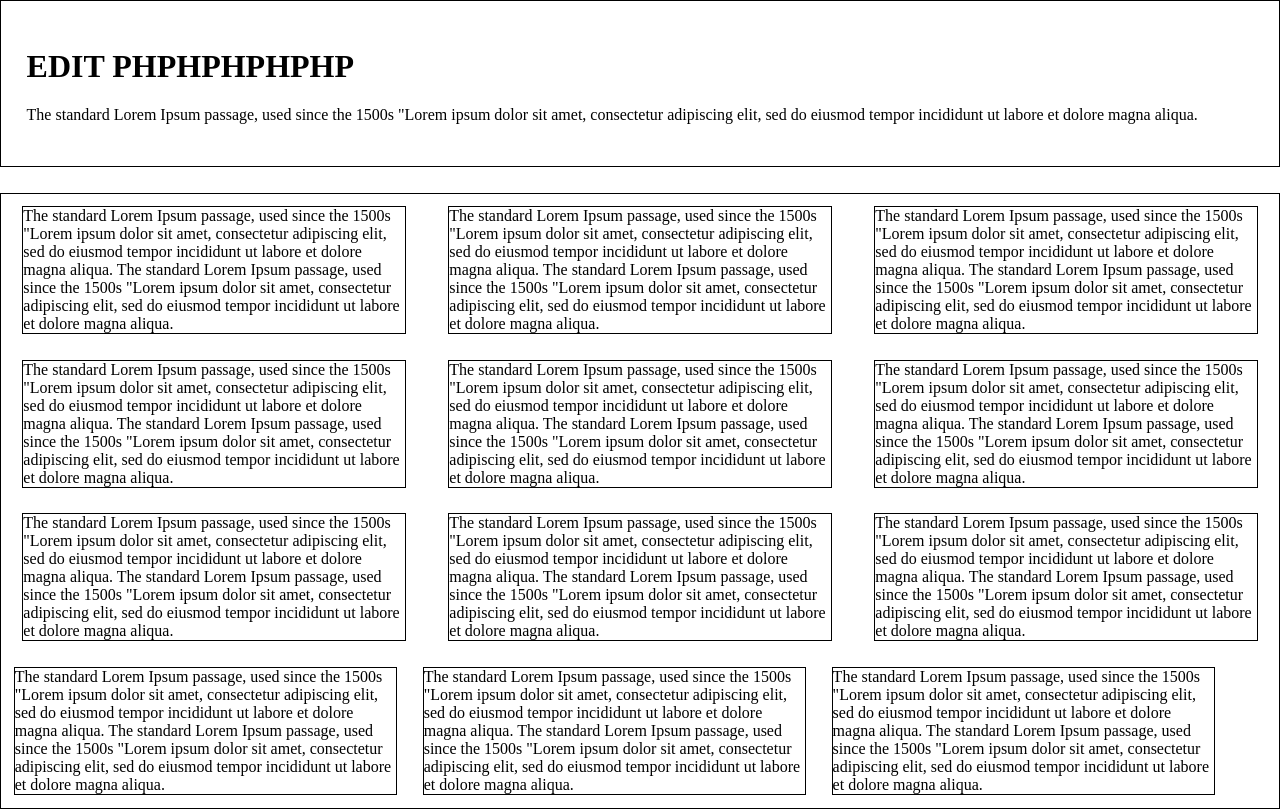
After one commit to cpaweb2017/beerbinder, a PHP site: page /edit.php in a window 1280 px wide. The commit adds this page. Run offline with PHP 8.4, Linux system fonts and the light colour scheme; a stand-in replaces the project's code that opens the database connection.

Commit message:
10/03 - 16/03 Changes

```diff
--- /dev/null
+++ b/css/styles.css
@@ -0,0 +1,160 @@
+/* ==========================================================================
+   GENERAL STLYES
+   ========================================================================== */
+
+* {
+	box-sizing: border-box;
+}
+
+body {
+  display: flex;
+  flex-direction: column;
+  margin: 0px;
+}
+
+a {
+	cursor: pointer;
+}
+
+/* ==========================================================================
+   NAVIGATION BAR
+   ========================================================================== */
+
+
+.nav-left-main {
+    display: flex;
+    flex-direction: column;
+    padding: 2%;
+    flex-basis: 20%;
+    background-color: #000;
+    color: #fff;
+    height: 100vh;
+}
+
+.nav-logo {
+	flex-basis: 20%;
+}
+
+.logo {
+	height: 50px;
+	width: 50px;
+	background-color: #fff;
+}
+
+.nav-links {
+	flex-basis: 30%;
+
+}
+
+.nav-btm {
+	flex-basis: 50%;
+	display: flex;
+    justify-content: flex-end;
+    flex-direction: column;
+}
+
+.wrapper {
+  display: flex;
+  flex-direction: column;
+  flex-grow: 1;
+  justify-content: space-around;
+  border: 1px solid black;
+}
+
+.home-cont {
+	display: flex;
+	flex-wrap: wrap;
+	max-height: 100vh;
+}
+
+.menu-left {
+	flex-basis: 20%;
+	background-color: #000;
+	color: #fff;
+	height: 100vh;
+	padding: 2%;
+}
+
+.text-right {
+	flex-basis: 80%;
+  	display: flex;
+  	flex-direction: column;
+  	padding: 1.5%;
+}
+
+.title-container {
+	border: 1px solid black;
+	padding: 2%;
+	flex-basis: 30%;
+	margin-bottom: 2%;
+}
+
+.beer-scroll-cont {
+	overflow-y: auto;
+	flex-basis: 70%;
+	border: 1px solid black;
+	display: flex;
+	flex-wrap: wrap;
+	justify-content: space-around;
+}
+
+.beer-scroll-cont:after {
+	content: "";
+	flex: auto;
+}
+
+/* ==========================================================================
+   BEER BLOCKS
+   ========================================================================== */
+
+.beer-block {
+	margin: 1%;
+	flex-basis: 30%;
+	border: 1px solid black;
+}
+
+.beer-title {
+	padding: 0% 4%;
+}
+
+.beer-info-container,
+.beer-description-container {
+	display: flex;
+	flex-wrap: wrap;
+}
+
+.beer-info-class {
+	flex-basis: 25%;
+	flex-grow: 1;
+	border: 1px solid black;
+	padding: 3%;
+}
+
+.beer-desc-class {
+	flex-grow: 1;
+	padding: 4%;
+}
+
+.beer-image {
+	flex-basis: 30%;
+}
+
+.beer-text {
+	flex-basis: 60%;
+}
+
+/* ==========================================================================
+   FORM
+   ========================================================================== */
+
+.form-container {
+    margin: 2%;
+    border: 1px solid black;
+    width: 100%;
+    padding: 2% 5%;
+}
+
+.form-container input,
+.form-container textarea {
+	width: 100%;
+}
--- /dev/null
+++ b/edit.php
@@ -0,0 +1,78 @@
+<?php session_start() ?>
+<!DOCTYPE html>
+<html lang="en">
+<head>
+	<meta charset="UTF-8">
+	<title>Beer Binder</title>
+	<link rel="stylesheet" href="css/styles.css">
+
+</head>
+<body>
+	<div class="title-container">
+		<h1> EDIT PHPHPHPHPHP </h1>
+		<p>The standard Lorem Ipsum passage, used since the 1500s
+		"Lorem ipsum dolor sit amet, consectetur adipiscing elit, sed do eiusmod tempor incididunt ut labore et dolore magna aliqua. </p>
+	</div>
+	<div class="beer-scroll-cont">
+		<div class="beer-block">
+			The standard Lorem Ipsum passage, used since the 1500s
+			"Lorem ipsum dolor sit amet, consectetur adipiscing elit, sed do eiusmod tempor incididunt ut labore et dolore magna aliqua. The standard Lorem Ipsum passage, used since the 1500s
+			"Lorem ipsum dolor sit amet, consectetur adipiscing elit, sed do eiusmod tempor incididunt ut labore et dolore magna aliqua.
+		</div>
+		<div class="beer-block">
+			The standard Lorem Ipsum passage, used since the 1500s
+			"Lorem ipsum dolor sit amet, consectetur adipiscing elit, sed do eiusmod tempor incididunt ut labore et dolore magna aliqua. The standard Lorem Ipsum passage, used since the 1500s
+			"Lorem ipsum dolor sit amet, consectetur adipiscing elit, sed do eiusmod tempor incididunt ut labore et dolore magna aliqua.
+		</div>
+		<div class="beer-block">
+			The standard Lorem Ipsum passage, used since the 1500s
+			"Lorem ipsum dolor sit amet, consectetur adipiscing elit, sed do eiusmod tempor incididunt ut labore et dolore magna aliqua. The standard Lorem Ipsum passage, used since the 1500s
+			"Lorem ipsum dolor sit amet, consectetur adipiscing elit, sed do eiusmod tempor incididunt ut labore et dolore magna aliqua.
+		</div>
+		<div class="beer-block">
+			The standard Lorem Ipsum passage, used since the 1500s
+			"Lorem ipsum dolor sit amet, consectetur adipiscing elit, sed do eiusmod tempor incididunt ut labore et dolore magna aliqua. The standard Lorem Ipsum passage, used since the 1500s
+			"Lorem ipsum dolor sit amet, consectetur adipiscing elit, sed do eiusmod tempor incididunt ut labore et dolore magna aliqua.
+		</div>
+		<div class="beer-block">
+			The standard Lorem Ipsum passage, used since the 1500s
+			"Lorem ipsum dolor sit amet, consectetur adipiscing elit, sed do eiusmod tempor incididunt ut labore et dolore magna aliqua. The standard Lorem Ipsum passage, used since the 1500s
+			"Lorem ipsum dolor sit amet, consectetur adipiscing elit, sed do eiusmod tempor incididunt ut labore et dolore magna aliqua.
+		</div>
+		<div class="beer-block">
+			The standard Lorem Ipsum passage, used since the 1500s
+			"Lorem ipsum dolor sit amet, consectetur adipiscing elit, sed do eiusmod tempor incididunt ut labore et dolore magna aliqua. The standard Lorem Ipsum passage, used since the 1500s
+			"Lorem ipsum dolor sit amet, consectetur adipiscing elit, sed do eiusmod tempor incididunt ut labore et dolore magna aliqua.
+		</div>
+		<div class="beer-block">
+			The standard Lorem Ipsum passage, used since the 1500s
+			"Lorem ipsum dolor sit amet, consectetur adipiscing elit, sed do eiusmod tempor incididunt ut labore et dolore magna aliqua. The standard Lorem Ipsum passage, used since the 1500s
+			"Lorem ipsum dolor sit amet, consectetur adipiscing elit, sed do eiusmod tempor incididunt ut labore et dolore magna aliqua.
+		</div>
+		<div class="beer-block">
+			The standard Lorem Ipsum passage, used since the 1500s
+			"Lorem ipsum dolor sit amet, consectetur adipiscing elit, sed do eiusmod tempor incididunt ut labore et dolore magna aliqua. The standard Lorem Ipsum passage, used since the 1500s
+			"Lorem ipsum dolor sit amet, consectetur adipiscing elit, sed do eiusmod tempor incididunt ut labore et dolore magna aliqua.
+		</div>
+		<div class="beer-block">
+			The standard Lorem Ipsum passage, used since the 1500s
+			"Lorem ipsum dolor sit amet, consectetur adipiscing elit, sed do eiusmod tempor incididunt ut labore et dolore magna aliqua. The standard Lorem Ipsum passage, used since the 1500s
+			"Lorem ipsum dolor sit amet, consectetur adipiscing elit, sed do eiusmod tempor incididunt ut labore et dolore magna aliqua.
+		</div>
+		<div class="beer-block">
+			The standard Lorem Ipsum passage, used since the 1500s
+			"Lorem ipsum dolor sit amet, consectetur adipiscing elit, sed do eiusmod tempor incididunt ut labore et dolore magna aliqua. The standard Lorem Ipsum passage, used since the 1500s
+			"Lorem ipsum dolor sit amet, consectetur adipiscing elit, sed do eiusmod tempor incididunt ut labore et dolore magna aliqua.
+		</div>
+		<div class="beer-block">
+			The standard Lorem Ipsum passage, used since the 1500s
+			"Lorem ipsum dolor sit amet, consectetur adipiscing elit, sed do eiusmod tempor incididunt ut labore et dolore magna aliqua. The standard Lorem Ipsum passage, used since the 1500s
+			"Lorem ipsum dolor sit amet, consectetur adipiscing elit, sed do eiusmod tempor incididunt ut labore et dolore magna aliqua.
+		</div>
+		<div class="beer-block">
+			The standard Lorem Ipsum passage, used since the 1500s
+			"Lorem ipsum dolor sit amet, consectetur adipiscing elit, sed do eiusmod tempor incididunt ut labore et dolore magna aliqua. The standard Lorem Ipsum passage, used since the 1500s
+			"Lorem ipsum dolor sit amet, consectetur adipiscing elit, sed do eiusmod tempor incididunt ut labore et dolore magna aliqua.
+		</div>
+	</div>
+</body>
--- a/includes/login.php
+++ b/includes/login.php
@@ -1,4 +1,4 @@
-<?php
+<!-- <?php
 session_start();
 if (isset($_POST['submit'])) {
 	include_once 'db-conn.php';
@@ -47,4 +47,4 @@ if (isset($_POST['submit'])) {
 } else {
 	header("Location: ../index.php?login=error");
 	exit();
-}
+} -->
```
Also changed, not shown: add.php (added, +50 -0 lines), delete.php (added, +78 -0 lines), includes/article.php (added, +26 -0 lines), includes/categories.php (added, +20 -0 lines), index.php (+80 -35 lines), js/ajax-load.js (+9 -3 lines), temp.css (deleted, +0 -62 lines), beers.php (deleted).
